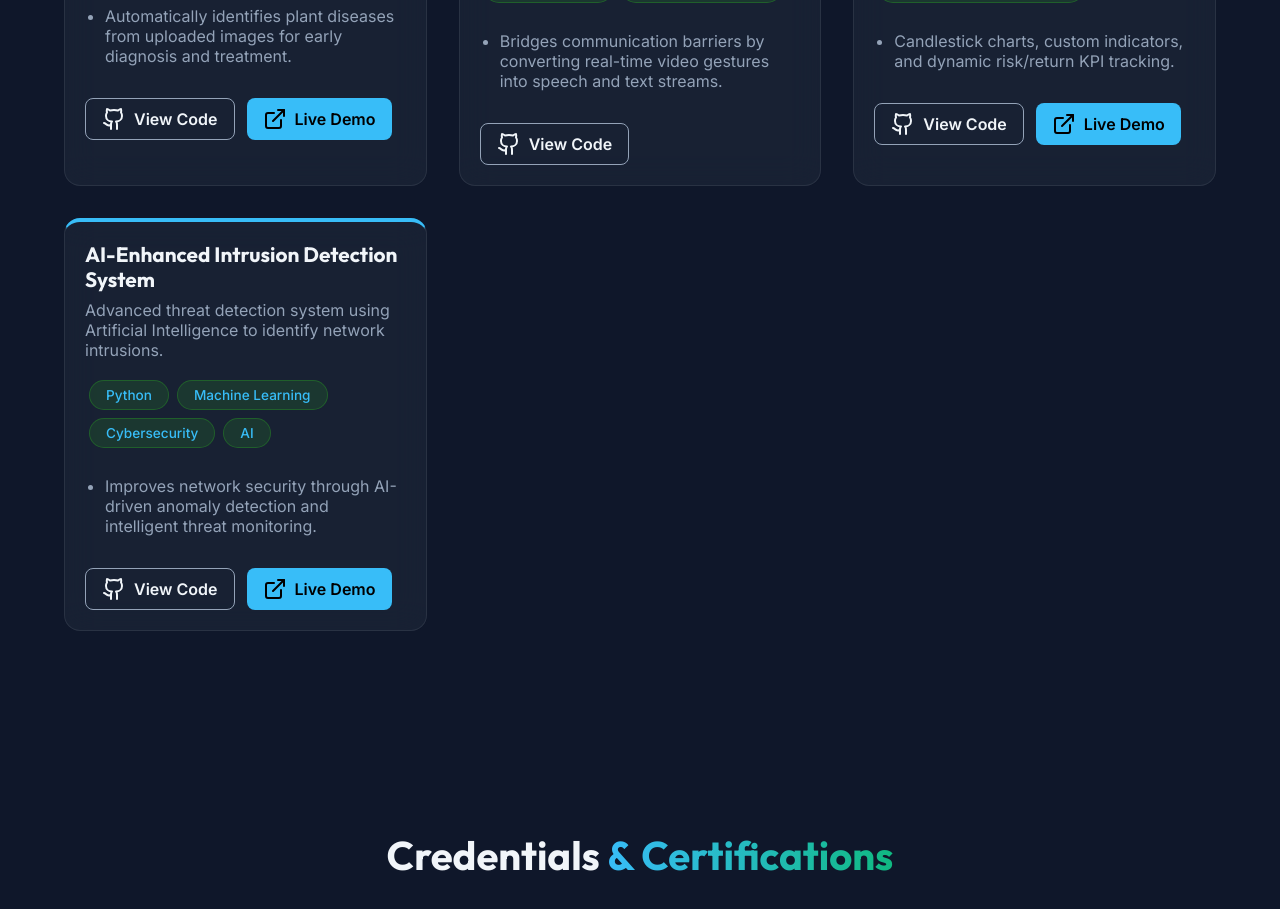
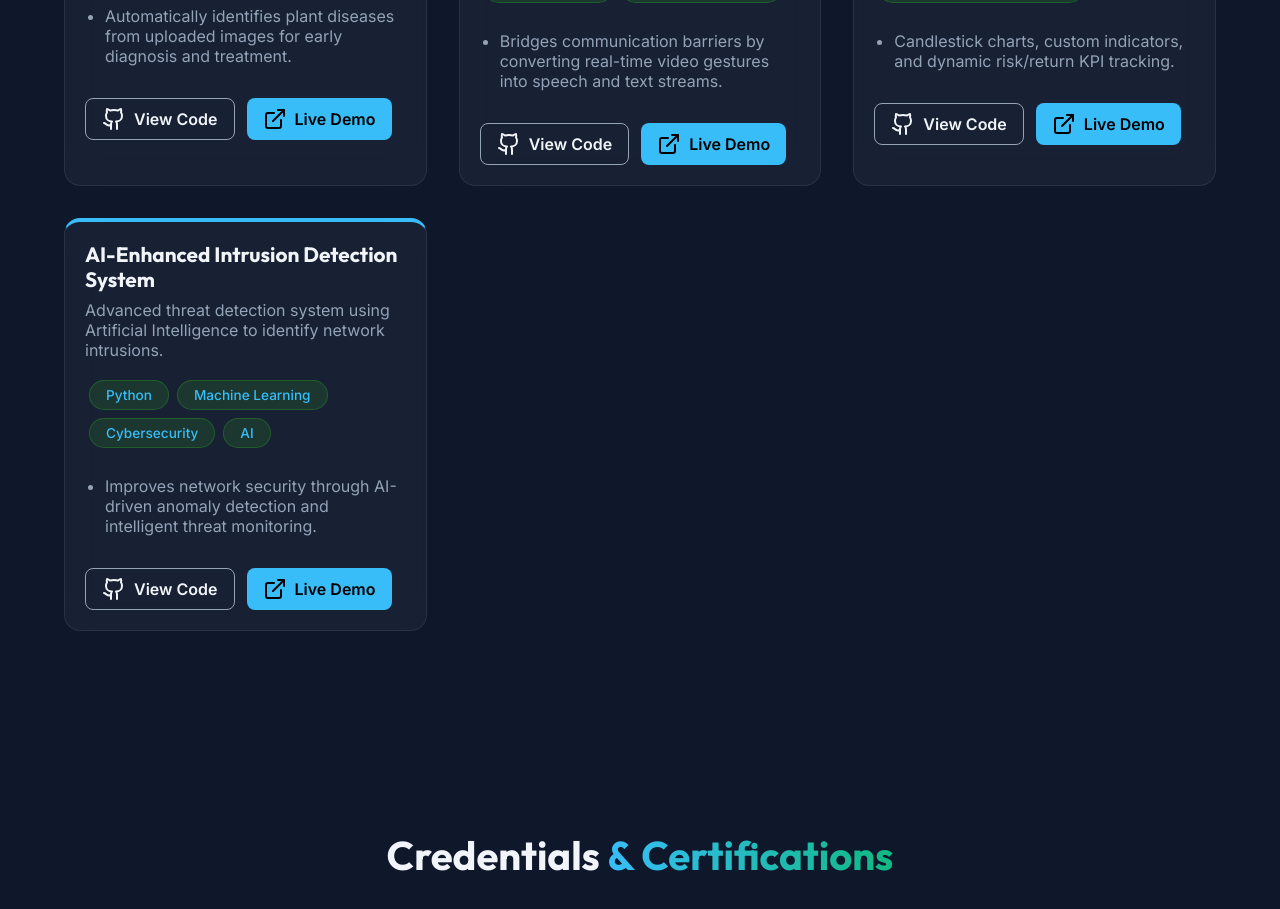
Before and after one commit to vaibhav72-hub/portfolio-github, a React (Vite) app: page / in a window 1280 px wide. Shown: the part 3280-4189 px from the top of the page. Built offline with nearby package versions, Linux system fonts and the light colour scheme.

Commit message:
feat: add main React component for portfolio application

```diff
--- a/src/App.tsx
+++ b/src/App.tsx
@@ -61,7 +61,7 @@ const PROJECTS = [
       "Bridges communication barriers by converting real-time video gestures into speech and text streams."
     ],
     githubUrl: "https://github.com/vaibhav72-hub/Deaf-Mute-Language-Translator-Using-Machine-Learning-",
-    liveUrl: "#"
+    liveUrl: "https://vaibhav72-hub.github.io/Deaf-Mute-Language-Translator-Using-Machine-Learning-/portfolio/"
   },
   {
     title: "Stock Market Analytics & Trend Visualizer",
```
